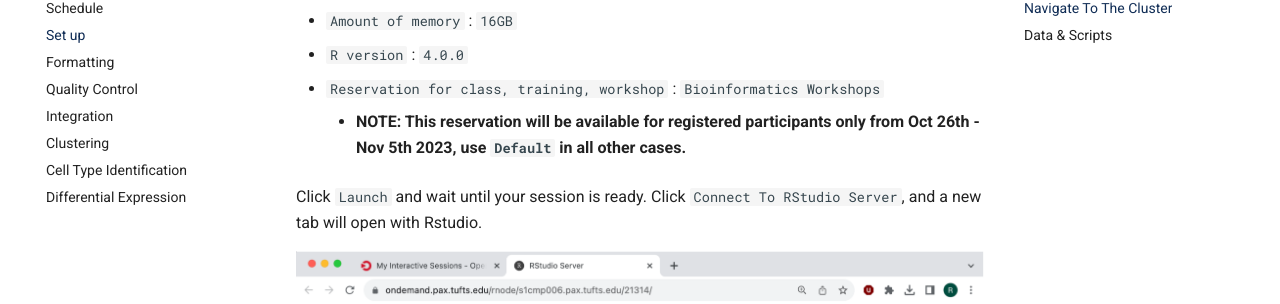
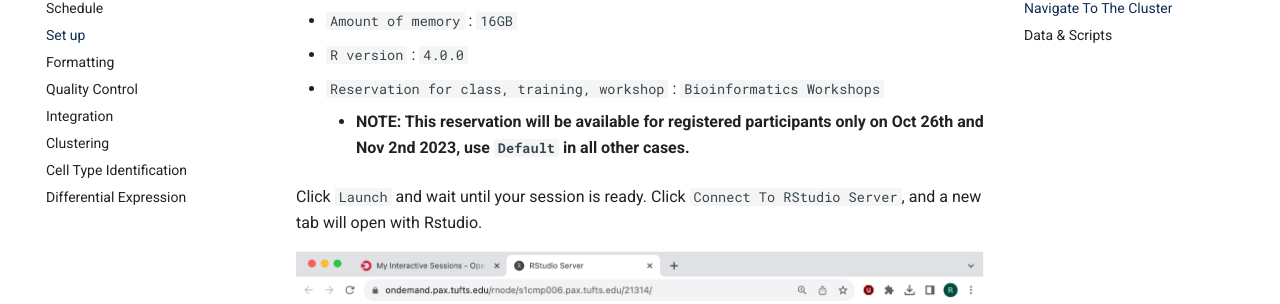
Before and after one commit to best-tufts/intro_to_single_cell_rnaseq, an MkDocs documentation site: the page built from docs/intro_to_single_cell_rnaseq/01_setup.md, in a window 1280 px wide and 900 px high, scrolled down 828 px. Shown: the part 148-452 px from the top of the window. Built offline with MkDocs 1.6.1 and Material for MkDocs 9.7.7, drawn with Linux system fonts in a browser that asks for light colours; comment, search, counter and statistics services are not loaded.

Commit message:
workshop dates

```diff
--- a/docs/intro_to_single_cell_rnaseq/01_setup.md
+++ b/docs/intro_to_single_cell_rnaseq/01_setup.md
@@ -20,7 +20,7 @@ Click on `Interactive Apps > RStudio Pax` and you will see a form to fill out to
 - `Amount of memory` : `16GB`
 - `R version` : `4.0.0`
 - `Reservation for class, training, workshop` : `Bioinformatics Workshops`
-    - **NOTE: This reservation will be available for registered participants only from Oct 26th - Nov 5th 2023, use `Default` in all other cases.**
+    - **NOTE: This reservation will be available for registered participants only on Oct 26th and Nov 2nd 2023, use `Default` in all other cases.**
 
 Click `Launch` and wait until your session is ready. Click `Connect To RStudio Server`, and a new tab will open with Rstudio.
 
```
